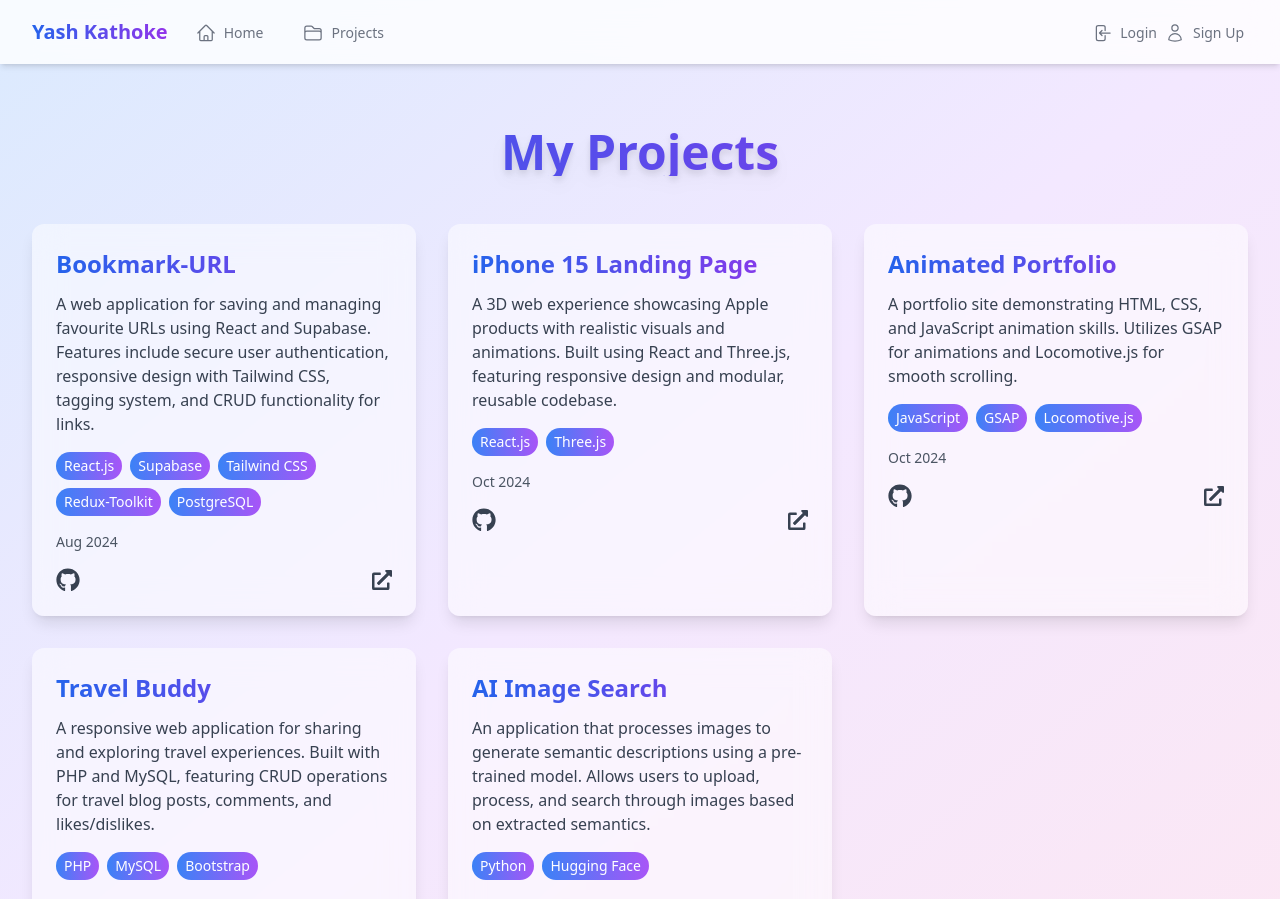
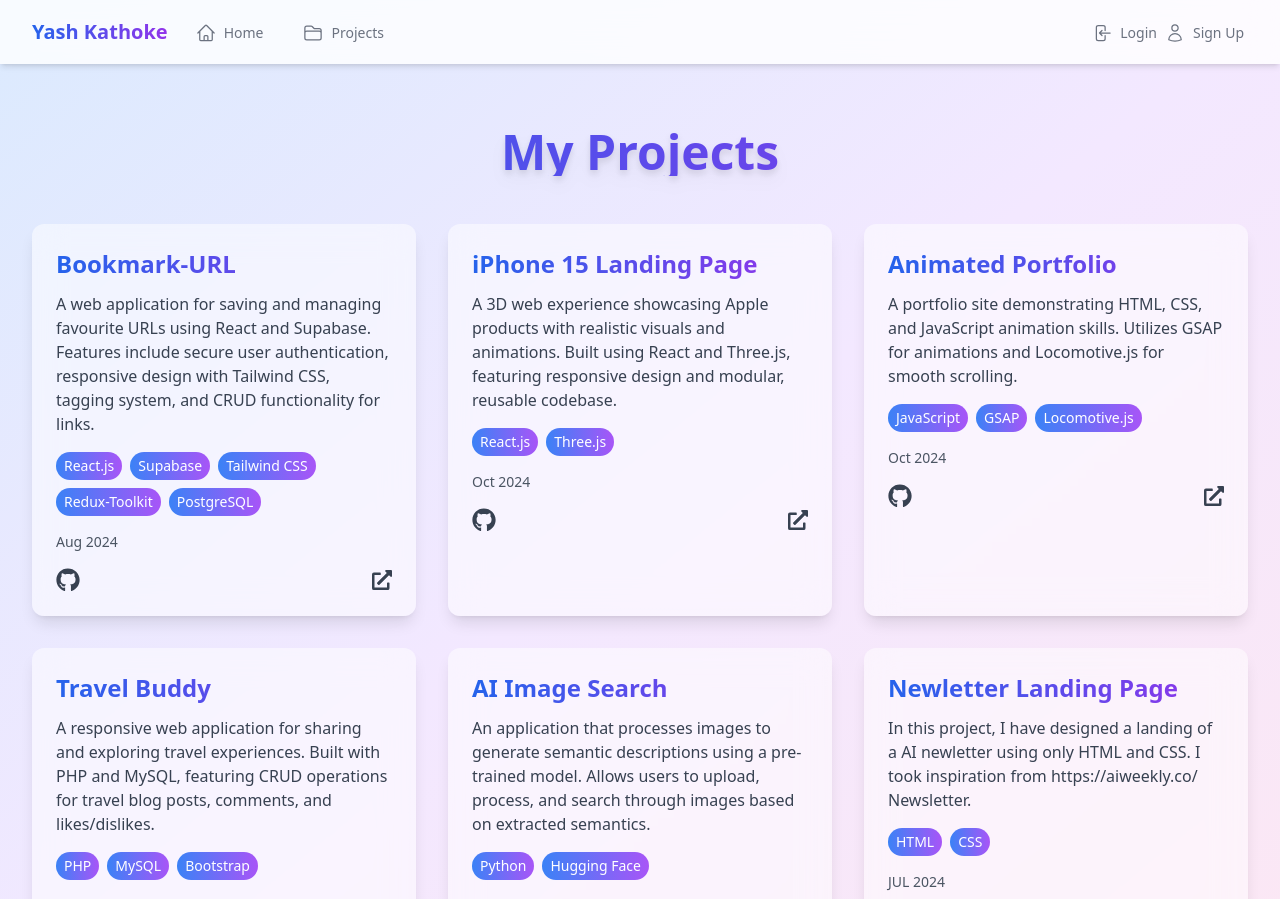
Before and after one commit to yashKathoke/showcase, a Next.js app: page /projects in a window 1280 px wide. Shown: the top 899 px of the page. Built offline with nearby package versions, Linux system fonts and the light colour scheme; no server answers.

Commit message:
new project added

```diff
--- a/app/projects/page.jsx
+++ b/app/projects/page.jsx
@@ -73,6 +73,14 @@
       date: "Apr 2024",
       githubLink: "https://github.com/yashKathoke/Ai-image-search",
       liveLink: "https://github.com/yashKathoke/Ai-image-search"
+    },
+    {
+      title: "Newletter Landing Page",
+      description: "In this project, I have designed a landing of a AI newletter using only HTML and CSS. I took inspiration from https://aiweekly.co/ Newsletter.",
+      technologies: ["HTML", "CSS"],
+      date: "JUL 2024",
+      githubLink: "https://github.com/yashKathoke/Newletter-Landing-Page",
+      liveLink: "https://yashkathoke.github.io/Newletter-Landing-Page/"
     }
   ]
 
```
